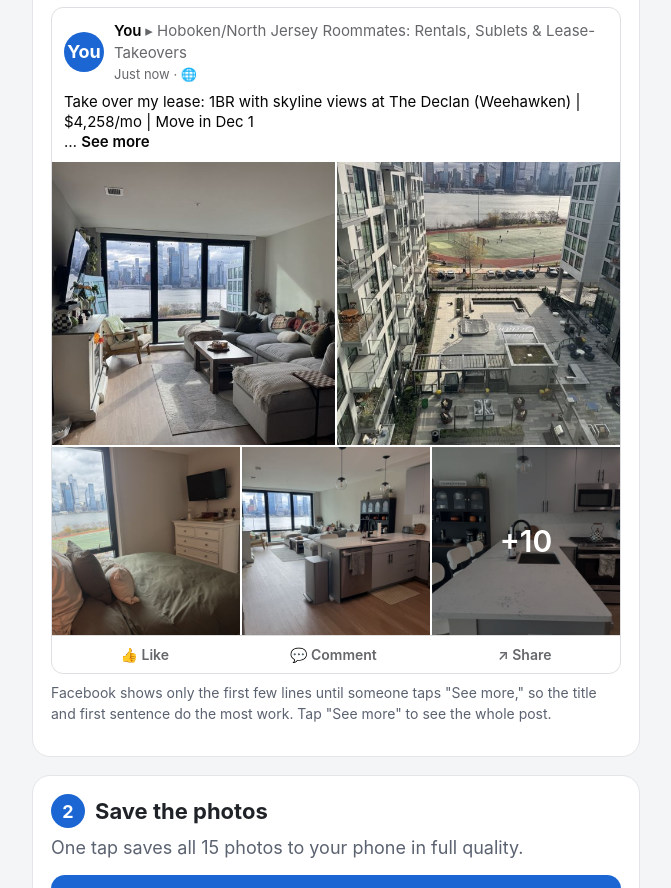
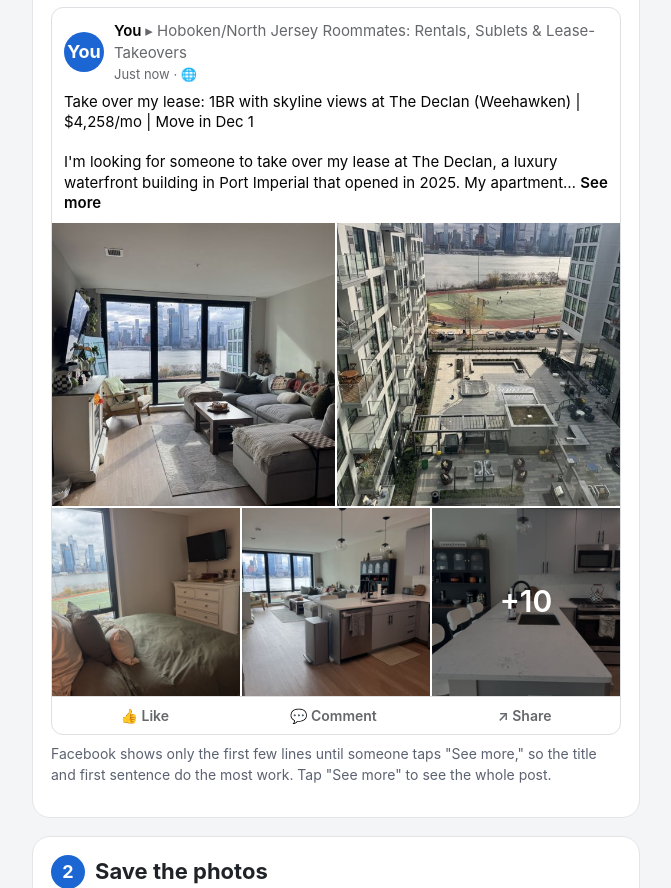
Before and after one commit to jtnicastro/declan-listing, a plain HTML site: page index.html in a window 1280 px wide. Shown: the part 1859-2747 px from the top of the page, without its empty margins (304-975 px from the left). Drawn offline with Linux system fonts and the light colour scheme.

Commit message:
Preview: truncate like Facebook's See more
Co-Authored-By: Claude Opus 5.5 <noreply@anthropic.com>
Claude-Session: https://claude.ai/code/session_011tLM7uwCDuKwUD4ANF4AVN

```diff
--- a/index.html
+++ b/index.html
@@ -301,8 +301,9 @@ function renderPreview(){
   sel_.innerHTML=q.map(i=>'<option value="'+i+'">'+esc(GROUPS[i][0])+'</option>').join("");
   if(q.length){sel_.value=q.includes(+keep)&&keep!==""?keep:String(q.includes(cur)?cur:q[0])}
   const gi=q.length?+sel_.value:0, text=textFor(gi), g=GROUPS[gi];
-  const lines=text.split("\n");let shown="",cut=false,count=0;
-  for(const l of lines){if(count>=5||shown.length+l.length>260){cut=true;break}shown+=(shown?"\n":"")+l;count+=Math.max(1,Math.ceil(l.length/42))}
+  let shown=text,cut=false,nl=0,lim=Math.min(text.length,240);
+  for(let k=0;k<text.length;k++){if(text[k]==="\n"&&++nl>=4){lim=Math.min(lim,k);break}}
+  if(text.length>lim){cut=true;shown=text.slice(0,lim);const sp=shown.lastIndexOf(" ");if(sp>lim-40)shown=shown.slice(0,sp);shown=shown.replace(/\s+$/,"")}
   const body=pvExpanded||!cut?esc(text):esc(shown)+'… <span class="more" id="seemore">See more</span>';
   const grid=[1,2,3,4,5].map((k,j)=>'<div class="'+(j<2?"t":"b")+'" style="background-image:url(photos/thumb/'+PH(k)+')">'+(k===5&&N>5?'<span class="plus">+'+(N-5)+'</span>':"")+'</div>').join("");
   $("fbprev").innerHTML='<div class="fbh"><div class="fba">You</div><div><div style="font-weight:600;font-size:15px">You <span class="fbm" style="color:#65676b;font-weight:400">▸ '+esc(g[0])+'</span></div><div class="fbm" style="font-size:13px;color:#65676b">Just now · 🌐</div></div></div><div class="fbt">'+body+'</div><div class="fbg">'+grid+'</div><div class="fbf"><span>👍 Like</span><span>💬 Comment</span><span>↗ Share</span></div>';
```
